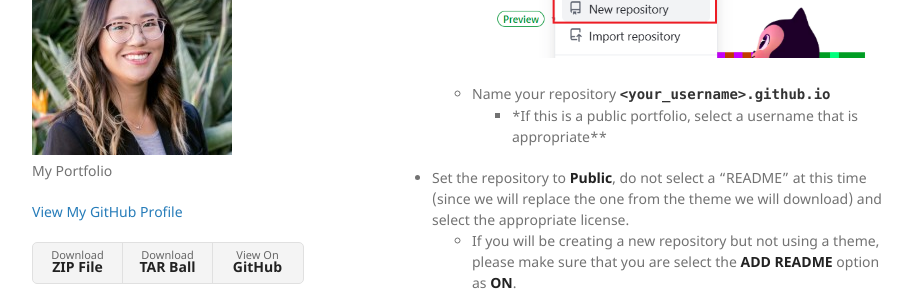
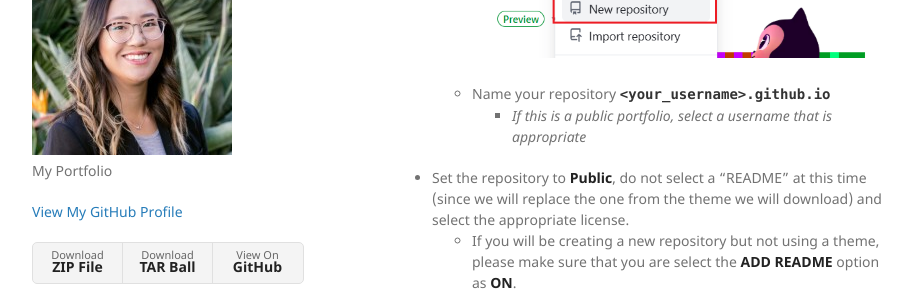
Before and after one commit to EliseWallace/elisewallace.github.io, a Jekyll site: the page built from subpage_1/index.md, in a window 1280 px wide and 900 px high, scrolled down 434 px. Shown: the part 154-450 px from the top of the window, without its empty margins (178-1101 px from the left). Built offline with Jekyll 4.4.1, drawn with Linux system fonts in a browser that asks for light colours; our own code applies the rules of GitHub Pages for plain Markdown files.

```diff
--- a/subpage_1/index.md
+++ b/subpage_1/index.md
@@ -10,7 +10,7 @@ GitHub Pages requires a specific repository naming convention to automatically h
 ![Screenshot of where to create a new repository on github.com](/assets/img/CreateRepositoryWeb.png)
 
   - Name your repository **`<your_username>.github.io`**
-    - *If this is a public portfolio, select a username that is appropriate**
+    - *If this is a public portfolio, select a username that is appropriate*
 - Set the repository to **Public**, do not select a "README" at this time (since we will replace the one from the theme we will download) and select the appropriate license.
   - If you will be creating a new repository but not using a theme, please make sure that you are select the **ADD README** option as **ON**.
   - For my portfolio, MIT license was used.
```
